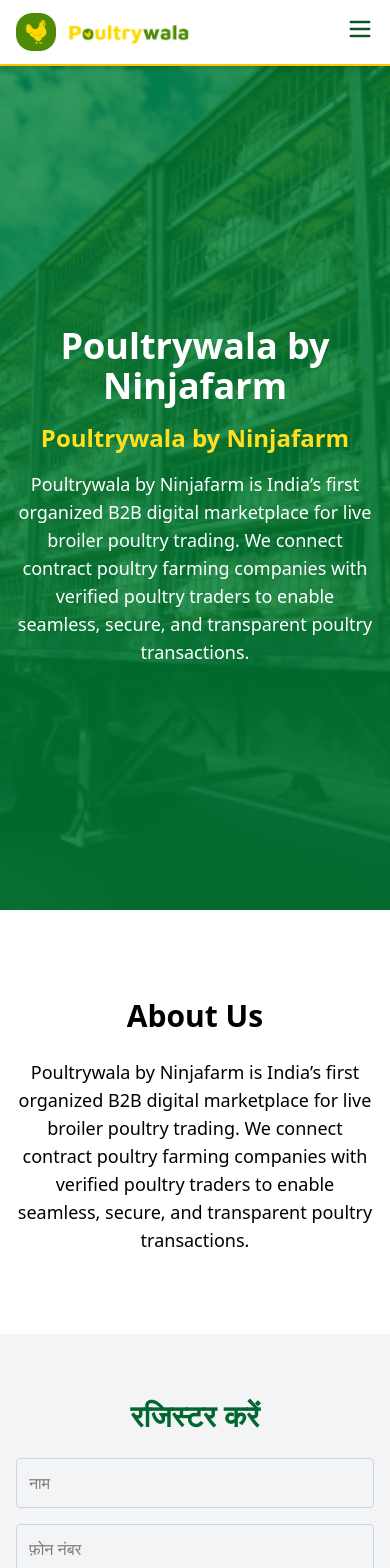
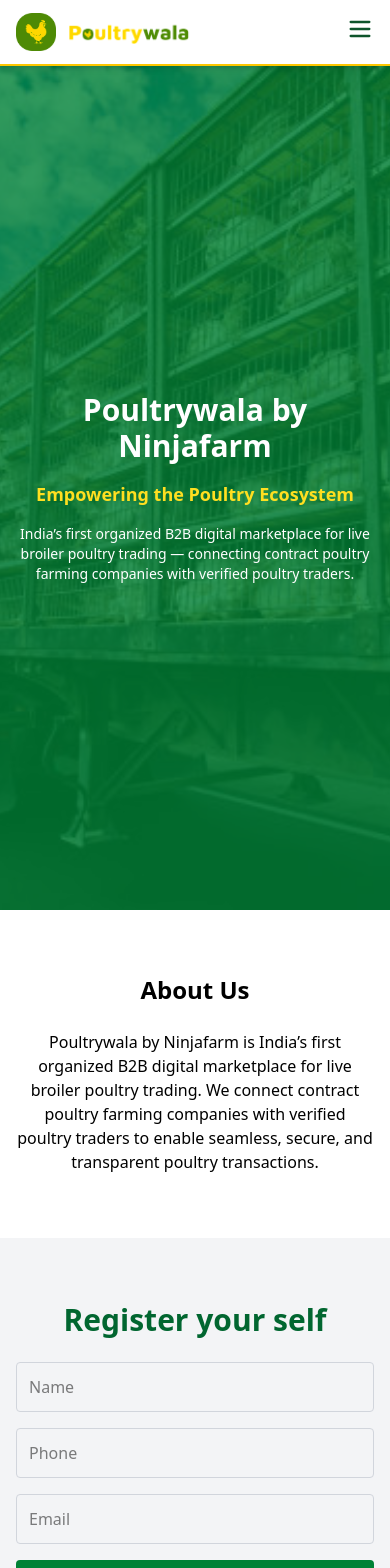
Before and after one commit to Ojaswakesharwani/PoultryWalaFresh, a React (Vite) app: page / in a window 390 px wide. Shown: the top 1568 px of the page. Built offline with nearby package versions, Linux system fonts and the light colour scheme.

Commit message:
updated structure

```diff
--- a/src/App.jsx
+++ b/src/App.jsx
@@ -2,9 +2,10 @@
 import { BrowserRouter as Router, Routes, Route } from 'react-router-dom';
 import Navbar from './Components/layouts/navbar';
 import Footer from './Components/layouts/footer';
-import Home from './pages/home/home';
-import Register from './pages/register/registraionform';
-import Pricing from './pages/marketupdate/pricing';
+import Home from './Components/layouts/home';
+import Register from './Components/layouts/registraionform';
+import Pricing from './Components/layouts/pricing';
+import About from './Components/layouts/About'
 // import { AppProvider } from "./context/appcontext";
 
 function App() {
@@ -29,7 +30,7 @@
       <>
       <Navbar />
       <Home />
-
+      <About />
       <Register />
       <Pricing />
       <Footer />
--- /dev/null
+++ b/src/Components/layouts/About.jsx
@@ -0,0 +1,27 @@
+import { motion } from "framer-motion";
+
+const AboutSection = () => {
+  return (
+    <section className="w-full px-4 py-16 bg-white text-black">
+      <motion.h2
+        initial={{ opacity: 0, y: 40 }}
+        whileInView={{ opacity: 1, y: 0 }}
+        transition={{ duration: 0.7 }}
+        className="text-2xl sm:text-3xl md:text-4xl font-bold text-center"
+      >
+        About Us
+      </motion.h2>
+
+      <motion.p
+        initial={{ opacity: 0, y: 30 }}
+        whileInView={{ opacity: 1, y: 0 }}
+        transition={{ delay: 0.3, duration: 0.7 }}
+        className="mt-6 max-w-3xl mx-auto text-center text-base sm:text-lg"
+      >
+        Poultrywala by Ninjafarm is India’s first organized B2B digital marketplace for live broiler poultry trading. We connect contract poultry farming companies with verified poultry traders to enable seamless, secure, and transparent poultry transactions.
+      </motion.p>
+    </section>
+  );
+};
+
+export default AboutSection;
--- a/src/Components/layouts/footer.jsx
+++ b/src/Components/layouts/footer.jsx
@@ -1,7 +1,7 @@
 const Footer = () => {
   return (
     <footer className="bg-green-900 text-white py-6 text-center z-10 mt-10">
-      <p>© 2025 पोल्ट्रीवाला | सभी अधिकार सुरक्षित</p>
+      <p>© 2025 Poultrywala | All Rights are Reserved</p>
     </footer>
   );
 };
--- /dev/null
+++ b/src/Components/layouts/home.jsx
@@ -0,0 +1,49 @@
+import { motion } from "framer-motion";
+import bgpic from "../../assets/hero-bg-img.jpg";
+
+const HeroSection = () => {
+  return (
+    <section className="relative w-full min-h-screen">
+      {/* Background Image */}
+      <div
+        className="absolute inset-0 bg-cover bg-center bg-no-repeat bg-fixed z-0"
+        style={{ backgroundImage: `url(${bgpic})` }}
+      ></div>
+
+      {/* Green Overlay */}
+      <div className="absolute inset-0 bg-green-700 opacity-80 z-0"></div>
+
+      {/* Content */}
+      <div className="relative z-10 flex flex-col items-center justify-center min-h-screen text-white px-4 text-center">
+        <motion.h1
+          initial={{ opacity: 0, y: 50 }}
+          animate={{ opacity: 1, y: 0 }}
+          transition={{ duration: 0.8 }}
+          className="text-3xl sm:text-4xl md:text-5xl font-bold"
+        >
+          Poultrywala by Ninjafarm
+        </motion.h1>
+
+        <motion.p
+          initial={{ opacity: 0, y: 30 }}
+          animate={{ opacity: 1, y: 0 }}
+          transition={{ delay: 0.3, duration: 0.8 }}
+          className="text-yellow-300 text-lg sm:text-xl font-semibold mt-4"
+        >
+          Empowering the Poultry Ecosystem
+        </motion.p>
+
+        <motion.p
+          initial={{ opacity: 0, y: 30 }}
+          animate={{ opacity: 1, y: 0 }}
+          transition={{ delay: 0.6, duration: 0.8 }}
+          className="mt-4 text-sm sm:text-base max-w-2xl"
+        >
+          India’s first organized B2B digital marketplace for live broiler poultry trading — connecting contract poultry farming companies with verified poultry traders.
+        </motion.p>
+      </div>
+    </section>
+  );
+};
+
+export default HeroSection;
--- a/src/pages/register/registraionform.jsx
+++ b/src/Components/layouts/registraionform.jsx
@@ -14,27 +14,27 @@
   };
 
   return (
-    <section id="register" className="bg-gray-100 py-16 px-4 text-center">
-      <h2 className="text-3xl font-bold mb-6 text-green-800">रजिस्टर करें</h2>
+    <section id="register" className="bg-gray-100 py-16 px-4 h-[100vh] text-center">
+      <h2 className="text-3xl font-bold mb-6 text-green-800">Register your self</h2>
       <form onSubmit={handleSubmit} className="space-y-4 max-w-md mx-auto text-left">
         <input
           type="text"
           name="name"
-          placeholder="नाम"
+          placeholder="Name"
           onChange={handleChange}
           className="w-full p-3 rounded border border-gray-300"
         />
         <input
           type="tel"
           name="phone"
-          placeholder="फ़ोन नंबर"
+          placeholder="Phone"
           onChange={handleChange}
           className="w-full p-3 rounded border border-gray-300"
         />
         <input
           type="email"
           name="email"
-          placeholder="ईमेल"
+          placeholder="Email"
           onChange={handleChange}
           className="w-full p-3 rounded border border-gray-300"
         />
--- a/src/pages/home/home.jsx
+++ /dev/null
@@ -1,71 +0,0 @@
-import { motion } from "framer-motion";
-import bgpic from "../../assets/hero-bg-img.jpg";
-
-const Home = () => {
-  return (
-    <section className="relative w-full pt-2 overflow-visible">
-      {/* Fixed Background Image */}
-      <div
-        className="absolute top-0 left-0 w-full h-[100vh] bg-cover bg-center bg-no-repeat bg-fixed"
-        style={{ backgroundImage: `url(${bgpic})` }}
-      ></div>
-
-      {/* Green Overlay with Opacity */}
-      <div className="absolute top-0 left-0 w-full h-[100vh] bg-green-700 opacity-80"></div>
-
-      {/* Content Layer */}
-      <div className="relative z-10 flex flex-col items-center justify-center text-white min-h-[100vh] px-4 text-center">
-        <motion.h1
-          initial={{ opacity: 0, y: 50 }}
-          animate={{ opacity: 1, y: 0 }}
-          transition={{ duration: 0.8 }}
-          className="text-4xl md:text-5xl font-bold"
-        >
-          Poultrywala by Ninjafarm
-        </motion.h1>
-
-        <motion.p
-          initial={{ opacity: 0, y: 30 }}
-          animate={{ opacity: 1, y: 0 }}
-          transition={{ delay: 0.3, duration: 0.8 }}
-          className="text-yellow-300 text-2xl font-semibold mt-4"
-        >
-          Poultrywala by Ninjafarm
-        </motion.p>
-
-        <motion.p
-          initial={{ opacity: 0, y: 30 }}
-          animate={{ opacity: 1, y: 0 }}
-          transition={{ delay: 0.6, duration: 0.8 }}
-          className="mt-4 text-lg max-w-3xl"
-        >
-          Poultrywala by Ninjafarm is India’s first organized B2B digital marketplace for live broiler poultry
-          trading. We connect contract poultry farming companies with verified poultry traders to enable
-          seamless, secure, and transparent poultry transactions.
-        </motion.p>
-      </div>
-
-      {/* About Section Inside Hero */}
-      <div className="relative z-10 px-4 py-20 bg-white text-black">
-        <motion.h2
-          initial={{ opacity: 0, y: 40 }}
-          whileInView={{ opacity: 1, y: 0 }}
-          transition={{ duration: 0.7 }}
-          className="text-3xl md:text-4xl font-bold text-center"
-        >
-          About Us
-        </motion.h2>
-        <motion.p
-          initial={{ opacity: 0, y: 30 }}
-          whileInView={{ opacity: 1, y: 0 }}
-          transition={{ delay: 0.3, duration: 0.7 }}
-          className="mt-6 max-w-3xl mx-auto text-center text-lg"
-        >
-          Poultrywala by Ninjafarm is India’s first organized B2B digital marketplace for live broiler poultry trading. We connect contract poultry farming companies with verified poultry traders to enable seamless, secure, and transparent poultry transactions.
-        </motion.p>
-      </div>
-    </section>
-  );
-};
-
-export default Home;
--- a/src/pages/services/services.jsx
+++ /dev/null
@@ -1,28 +0,0 @@
-const services = [
-  "डेली ब्रायलर लिफ्टिंग रेट",
-  "100% भरोसेमंद कंपनियाँ और फार्मर्स",
-  "नज़दीकी फार्म से सीधी डिलीवरी",
-  "कई कंपनियों से ऑर्डर करने की आज़ादी",
-];
-
-const Services = () => {
-  return (
-    <section id="services" className="py-16 bg-white text-center px-4">
-      <h2 className="text-3xl font-bold text-green-800 mb-8">
-        हमारी सर्विस कैटेगरी
-      </h2>
-      <div className="grid grid-cols-1 md:grid-cols-2 lg:grid-cols-4 gap-6 max-w-6xl mx-auto">
-        {services.map((text, i) => (
-          <div
-            key={i}
-            className="bg-yellow-400 text-green-900 font-semibold p-6 rounded-lg shadow"
-          >
-            {text}
-          </div>
-        ))}
-      </div>
-    </section>
-  );
-};
-
-export default Services;
```
Also changed, not shown: src/Components/layouts/pricing.jsx (renamed from src/pages/marketupdate/pricing.jsx).
